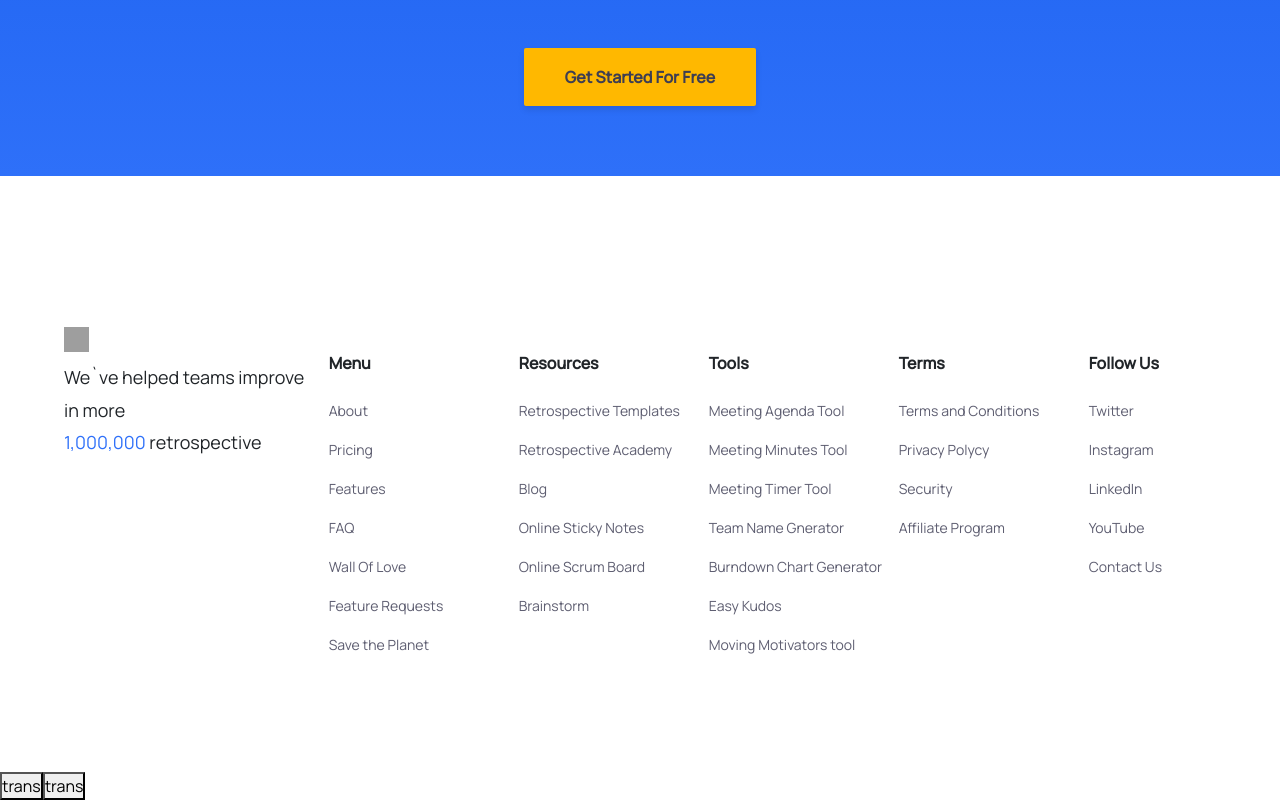
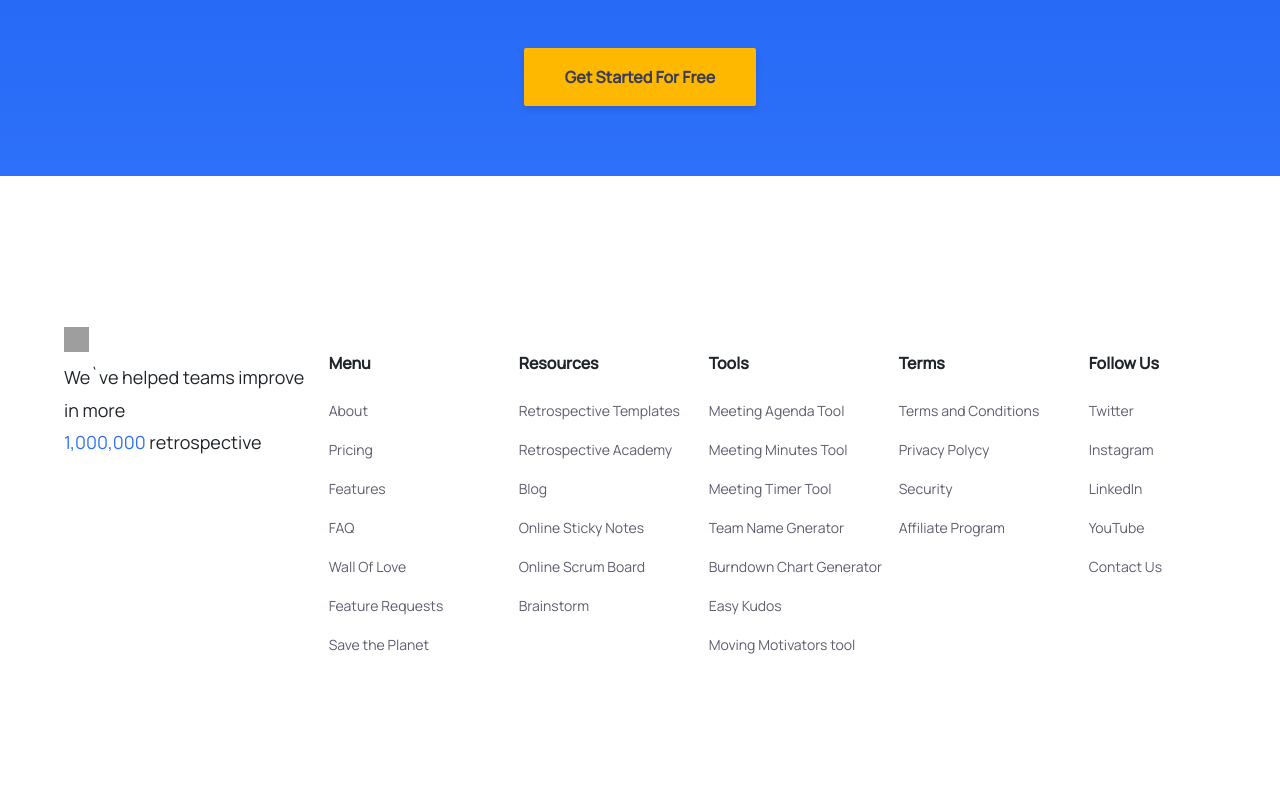
Before and after one commit to Amas9nine/solid-retro, a React (Create React App) app: page / in a window 1280 px wide. Shown: the part 522-1322 px from the top of the page. After the commit the page ends 1294 px from the top, so only its background shows below. Built offline with nearby package versions, Linux system fonts and the light colour scheme; grey boxes are pictures that could not be loaded.

Commit message:
feat:footer layout

```diff
--- a/src/App.js
+++ b/src/App.js
@@ -1,9 +1,8 @@
 import "./App.css";
 import { BrowserRouter, Routes, Route } from "react-router-dom";
 import HomePage from "./pages/HomePage";
-import { useTranslation } from "react-i18next";
+
 function App() {
-  const { i18n } = useTranslation();
   return (
     <>
       <BrowserRouter>
@@ -11,8 +10,6 @@ function App() {
           <Route path="/" element={<HomePage />} />
         </Routes>
       </BrowserRouter>
-      <button onClick={() => i18n.changeLanguage("ru")}>trans</button>
-      <button onClick={() => i18n.changeLanguage("en")}>trans</button>
     </>
   );
 }
```
